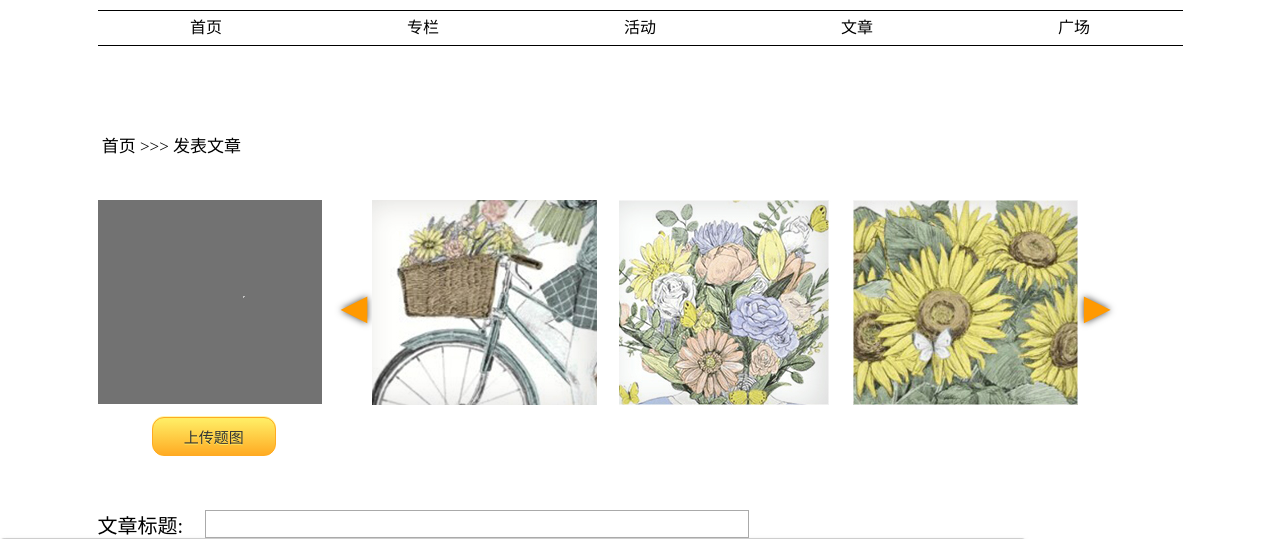
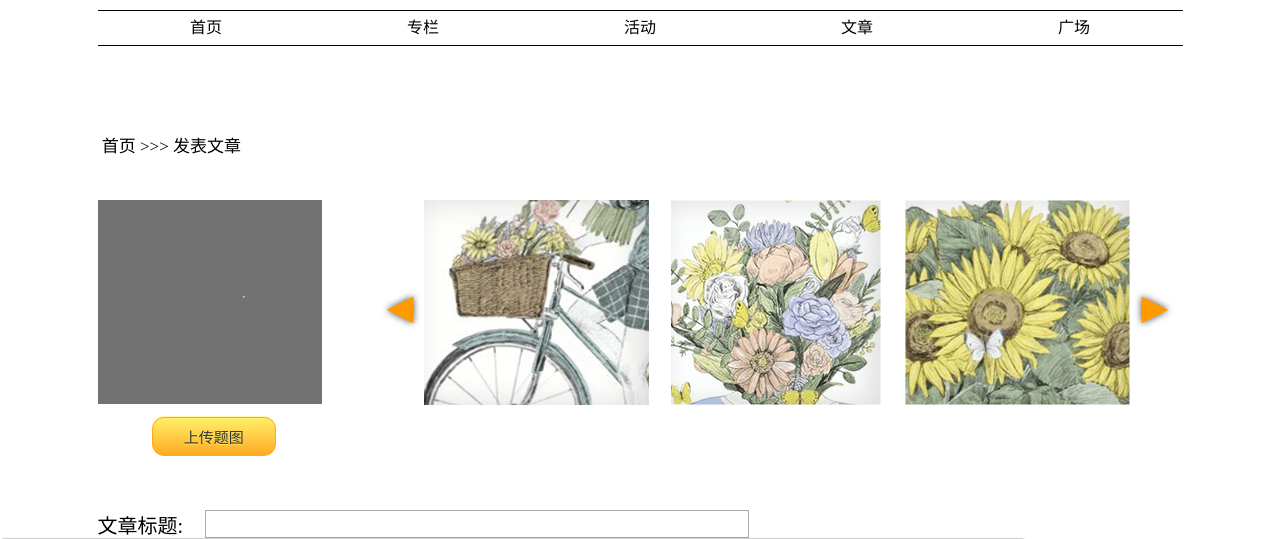
Before and after one commit to NewBeeStudio/xichao-new, a Flask app: page /article_upload in a window 1280 px wide. Shown: the part 194-733 px from the top of the page. Run offline with Flask 2, Linux system fonts and the light colour scheme; some libraries are stand-ins or nearby versions.

Commit message:
renamed:    xichao/static/css/artical_upload.css -> xichao/static/css/article_upload.css 	modified:   xichao/templates/layout.html 	renamed:    xichao/templates/test_artical_upload.html -> xichao/templates/test_article_upload.html 	modified:   xichao/views.py

```diff
--- a/xichao/static/css/artical_upload.css
+++ b/xichao/static/css/article_upload.css
@@ -24,7 +24,7 @@
 }
 
 #pic_1 {
-	margin-left: 5px;
+	margin-left: 1%;
 }
 
 #pic_2 {
@@ -53,11 +53,11 @@
 }
 
 #triangle_left {
-	margin-left: 19px;
+	margin-left: 6%;
 }
 
 #triangle_right {
-	margin-left: 5px;
+	margin-left: 1%;
 }
 
 #button_upload {
--- a/xichao/templates/layout.html
+++ b/xichao/templates/layout.html
@@ -53,7 +53,7 @@
             <!--导航栏-->
             <ul id="nav-bar">
                 <hr/>
-                <li class="nav-bar-item"> <a href="#">首页</a> </li>
+                <li class="nav-bar-item"> <a href="test">首页</a> </li>
                 <li class="nav-bar-item"> <a href="#">专栏</a> </li>
                 <li class="nav-bar-item"> <a href="#">活动</a> </li>
                 <li class="nav-bar-item"> <a href="article_upload">文章</a> </li>
--- a/xichao/templates/test_artical_upload.html
+++ b/xichao/templates/test_article_upload.html
@@ -3,7 +3,7 @@
 <!--css file used-->
 {% block css %}
 <!--e.g. <link href="{{ url_for('static', filename='css/register.css') }}" rel='stylesheet' type='text/css'/> -->
-<link rel="stylesheet" type="text/css" href="/static/css/artical_upload.css" />
+<link rel="stylesheet" type="text/css" href="/static/css/article_upload.css" />
 <link rel="stylesheet" type="text/css" href="/static/css/button.css" />
 
 {% endblock %}
--- a/xichao/views.py
+++ b/xichao/views.py
@@ -124,4 +124,4 @@ def uploaded_file(filename):
 
 @app.route('/article_upload')
 def article_upload():
-	return render_template('test_artical_upload.html')
+	return render_template('test_article_upload.html')
```
